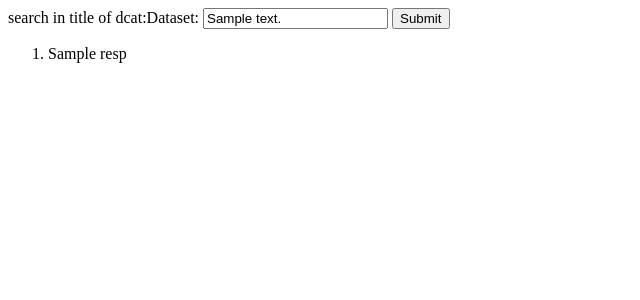
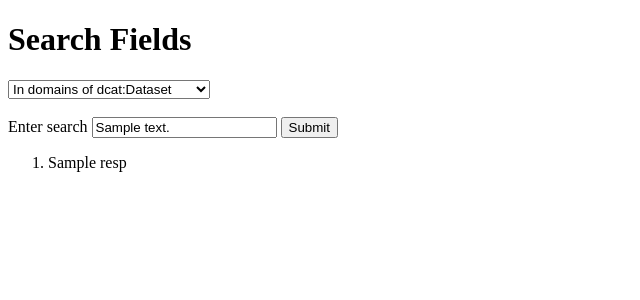
Before and after one commit to projekt-opal/ElasticRDF, a Flask app: template templates/index.html in a window 1280 px wide. Shown: the top 300 px of the page, without its empty margins (0-640 px from the left). Run offline with Flask 2, Linux system fonts and the light colour scheme; the template is opened without the code that fills it: most values are stand-ins (such as "Sample title", 1, 10 or a date in 2020).

Commit message:
searc features are implemented, not yet tested.

```diff
--- a/app.py
+++ b/app.py
@@ -39,7 +39,7 @@ def pose_query(term):
     return info_occurrence, refined_results
 
 
-def search_in_dcatDataset(term,field=['http://purl.org/dc/terms/description','http://purl.org/dc/terms/title']):
+def search_in_dcat(index_name,term,field=['http://purl.org/dc/terms/description','http://purl.org/dc/terms/title','http://www.w3.org/ns/dcat#keyword']):
     """
 
     :param term: a single term
@@ -47,12 +47,13 @@ def search_in_dcatDataset(term,field=['http://purl.org/dc/terms/description','ht
     :return:
     """
 
-    query = {"from": 0, "size": 200, 'query': {
-        'multi_match': {
-            "query": term,
-            "fields": field}}}
+    query = {"from": 0, "size": 200,
+             'query': {
+                 'multi_match': {
+                     "query": term,
+                     "fields": field}}}
 
-    result = es.search(index='opal_dataset', body=query)
+    result = es.search(index=index_name, body=query)
     info_occurrence = "{1} occurred in {0} number of triples".format(result['hits']['total']['value'], term)
     hits_infos= result['hits']['hits']
 
@@ -66,14 +67,48 @@ def search_in_dcatDataset(term,field=['http://purl.org/dc/terms/description','ht
     return info_occurrence, refined_results
 
 
-@app.route("/", methods=['GET', 'POST'])
+def preprocessing(free_text_query,desired_field):
+
+    if desired_field=='dcat_distribution_domain':
+        num_occurrence, results=search_in_dcat('opal_distribution',free_text_query)
+
+    elif desired_field=='dcat_dataset_titles':
+        num_occurrence, results=search_in_dcat('opal_dataset',free_text_query,field=['http://purl.org/dc/terms/title'])
+    elif desired_field=='dcat_dataset_description':
+        num_occurrence, results = search_in_dcat('opal_dataset',free_text_query,field=['http://purl.org/dc/terms/description'])
+
+    elif desired_field == 'dcat_dataset_keywords':
+        num_occurrence, results = search_in_dcat('opal_dataset',free_text_query,field=['http://www.w3.org/ns/dcat#keyword'])
+    elif desired_field == 'dcat_dataset_domain':
+        num_occurrence, results = search_in_dcat('opal_dataset',free_text_query)
+    else:
+        raise NotImplementedError()
+
+    return num_occurrence,results
+
+@app.route("/", methods=['POST'])
+def searching():
+    field=request.form.get('search_type')
+    query = request.form.get('search_query')
+
+    num_occurrence,results=preprocessing(free_text_query=query,desired_field=field)
+
+    return render_template('index.html', text_val=query, message=num_occurrence, response=results)
+
+@app.route("/", methods=['GET'])
 def index():
     if request.method == 'POST':
-        query_term = request.form.get('text_search')
 
+        search_field=request.form.get('search_type')
+        print(search_field)
+        return render_template('index.html')
+        """
+        query_term = request.form.get('search_in_title')
 
         info_occurrence, refined_results = search_in_dcatDataset(query_term)
+
         return render_template('index.html', text_val=query_term, message=info_occurrence, response=refined_results)
+        """
 
     elif request.method == 'GET':
         return render_template('index.html')
--- a/templates/index.html
+++ b/templates/index.html
@@ -6,23 +6,89 @@
 </head>
 <body>
 
+<h1>Search Fields</h1>
+
 <form method="POST">
-    <label for="text_search">search in title of dcat:Dataset: </label><input type="text" name="text_search" value="{{ text_val}}">
-    <input type="submit"/>
-    <p>{{ message }}</p>
+  <select name="search_type">
+    <option value="dcat_dataset_domain">In domains of dcat:Dataset</option>
+    <option value="dcat_dataset_titles">In titles of dcat:Dataset</option>
+    <option value="dcat_dataset_description">In descriptions of dcat:Dataset</option>
+    <option value="dcat_dataset_keywords">In keywords of dcat:Dataset</option>
+    <option value="dcat_distribution_domain">In domains dcat:Distribution</option>
+  </select>
+  <br><br>
+    <label for="title">Enter search </label><input type="text" name="search_query" value="{{ text_val}}">
+  <input type="submit">
 
+   <p>{{ message }}</p>
 <ol>
     {% for resp in response %}
-<!--    <li><a href="{{resp}}"> {{resp}}</a> </li> -->
     <li><p>{{ resp }}</p></li>
     {%endfor%}
 </ol>
 
+</form>
 
+<!--
+
+
+<form method="POST">
+    <label>In titles of dcat:Dataset: </label>
+    <input type="text" name="search_in_title" value="{{ text_val}}">
+    <input type="submit"/>
+    <p>{{ message }}</p>
+<ol>
+    {% for resp in response %}
+    <li><p>{{ resp }}</p></li>
+    {%endfor%}
+</ol>
 </form>
 
 
 
 
+<form method="POST">
+    <label for="title">In descriptions of dcat:Dataset: </label><input type="text" name="dataset_description" value="{{ text_val}}">
+    <input type="submit"/>
+</form>
+
+
+<form method="POST">
+    <label for="title">In keywords of dcat:Dataset: </label><input type="text" name="dataset_keyword" value="{{ text_val}}">
+    <input type="submit"/>
+</form>
+
+
+<form method="POST">
+    <label for="title">In domains dcat:Distribution: </label><input type="text" name="distribution_domain" value="{{ text_val}}">
+    <input type="submit"/>
+</form>
+
+
+<button onclick="myFunction()">Hide elements</button>
+
+<h2 class="city">London</h2>
+<p>London is the capital of England.</p>
+
+<h2 class="city">Paris</h2>
+<p>Paris is the capital of France.</p>
+
+<h2 class="city">Tokyo</h2>
+<p>Tokyo is the capital of Japan.</p>
+
+
+
+<script>
+function myFunction() {
+  var x = document.getElementsByClassName("city");
+  for (var i = 0; i < x.length; i++) {
+    x[i].style.display = "none";
+  }
+}
+</script>
+-->
+
+
+
 </body>
 </html>
```
Also changed, not shown: 1 other file.
